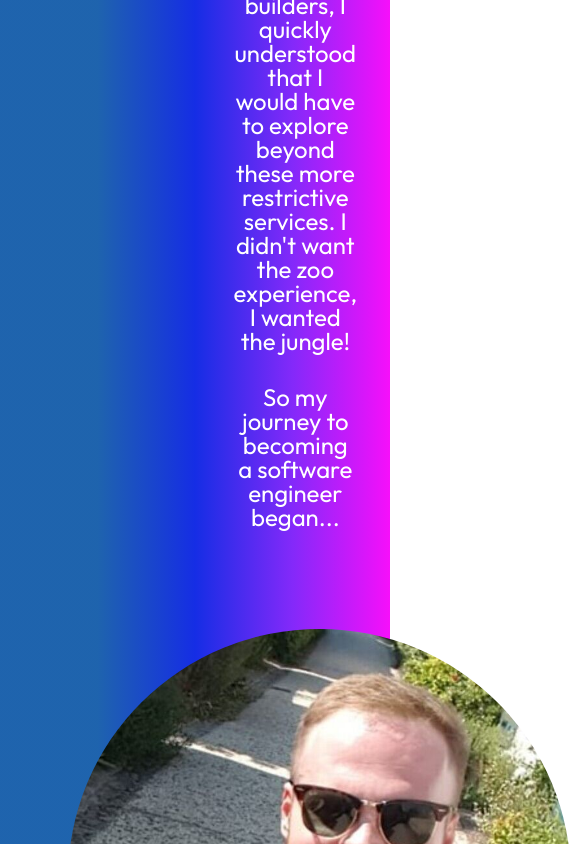
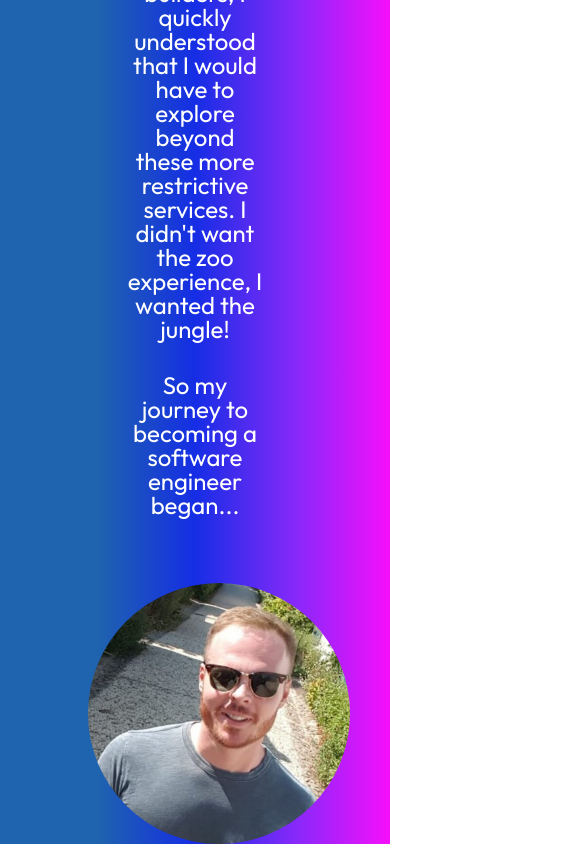
Before and after one commit to aljaplatt/portfolio, a React (Create React App) app: page / in a window 390 px wide. Shown: the part 1156-2000 px from the top of the page, 585 px wide, since content can reach past the window. Built offline with nearby package versions, Linux system fonts and the light colour scheme; a web font is replaced by a local one.

Commit message:
fixed image mobile responsiveness

```diff
--- a/src/components/About/about.module.css
+++ b/src/components/About/about.module.css
@@ -36,14 +36,14 @@
   display: flex;
   flex-direction: column;
   align-items: center;
-  justify-content: center;
+  /* justify-content: center; */
   padding: 20px;
   width: 45%;
   /* border: 3px solid red; */
 }
 
 .aboutMe {
-  padding: 12px;
+  /* padding: 12px; */
   text-align: justify;
   font-family: "Outfit", sans-serif;
   text-align: center;
@@ -54,11 +54,12 @@
   line-height: 1.5rem;
   color: #fff;
   margin-top: 2rem;
+  text-align: center;
 }
 
 .profilePic {
   border-radius: 50%;
-  height: 500px;
+  max-height: 500px;
 
   border: none;
   margin: 2rem 0 0 3rem;
@@ -76,7 +77,7 @@
 /* MEDIA QUERIES */
 
 @media (min-width: 0) and (max-width: 576px) {
-  .profile-pic {
+  .profilePic {
     width: 75%;
     height: 33%;
 
@@ -92,15 +93,15 @@
     align-items: center;
   }
 
-  .descriptionWrapper {
+  .descriptionContainer {
     width: 100%;
   }
 
-  .bio {
+  .aboutMe {
     width: 100%;
   }
 
-  .picWrapper {
+  .picContainer {
     justify-content: center;
     display: flex;
     flex-direction: row;
@@ -108,9 +109,9 @@
 }
 
 @media (min-width: 577px) and (max-width: 768px) {
-  .descriptionWrapper,
-  .bio,
-  .parBio,
+  .descriptionContainer,
+  .aboutMe,
+  .aboutPara,
   .aboutSection {
     width: 100%;
   }
```
